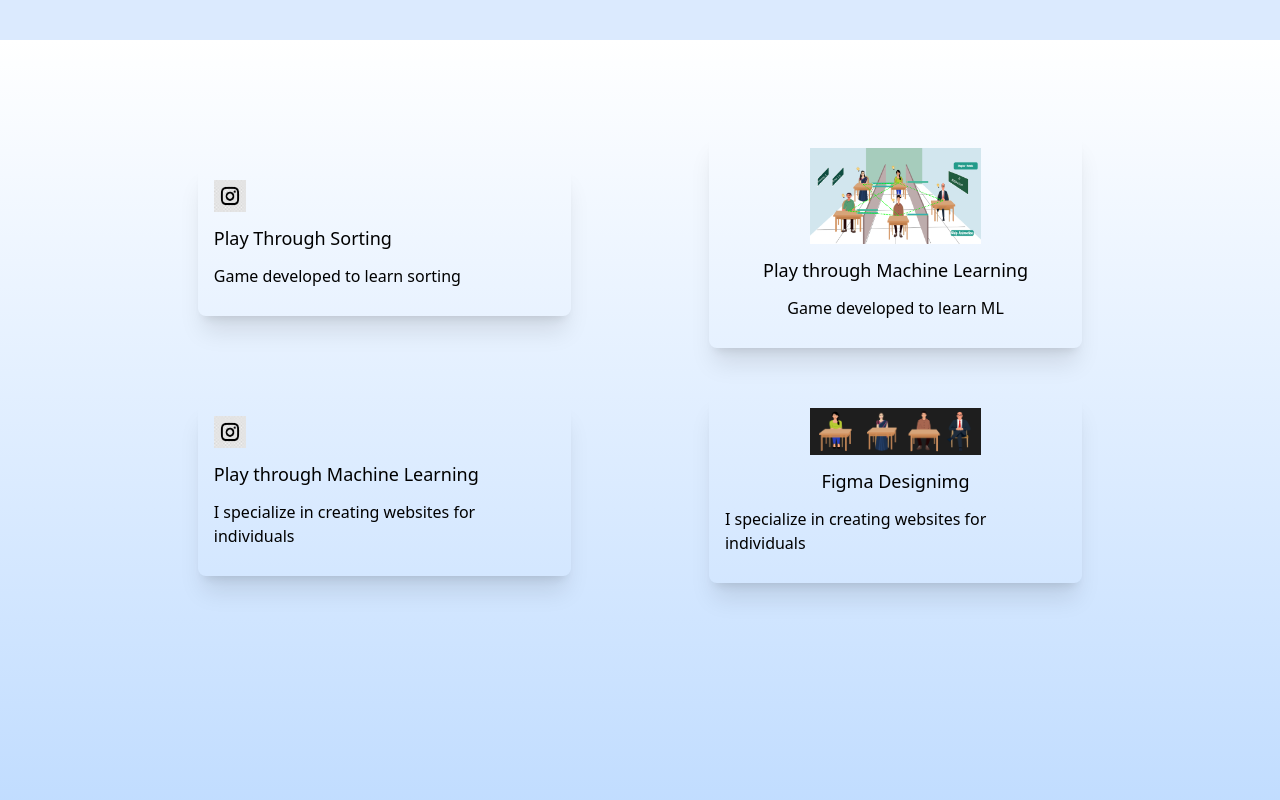
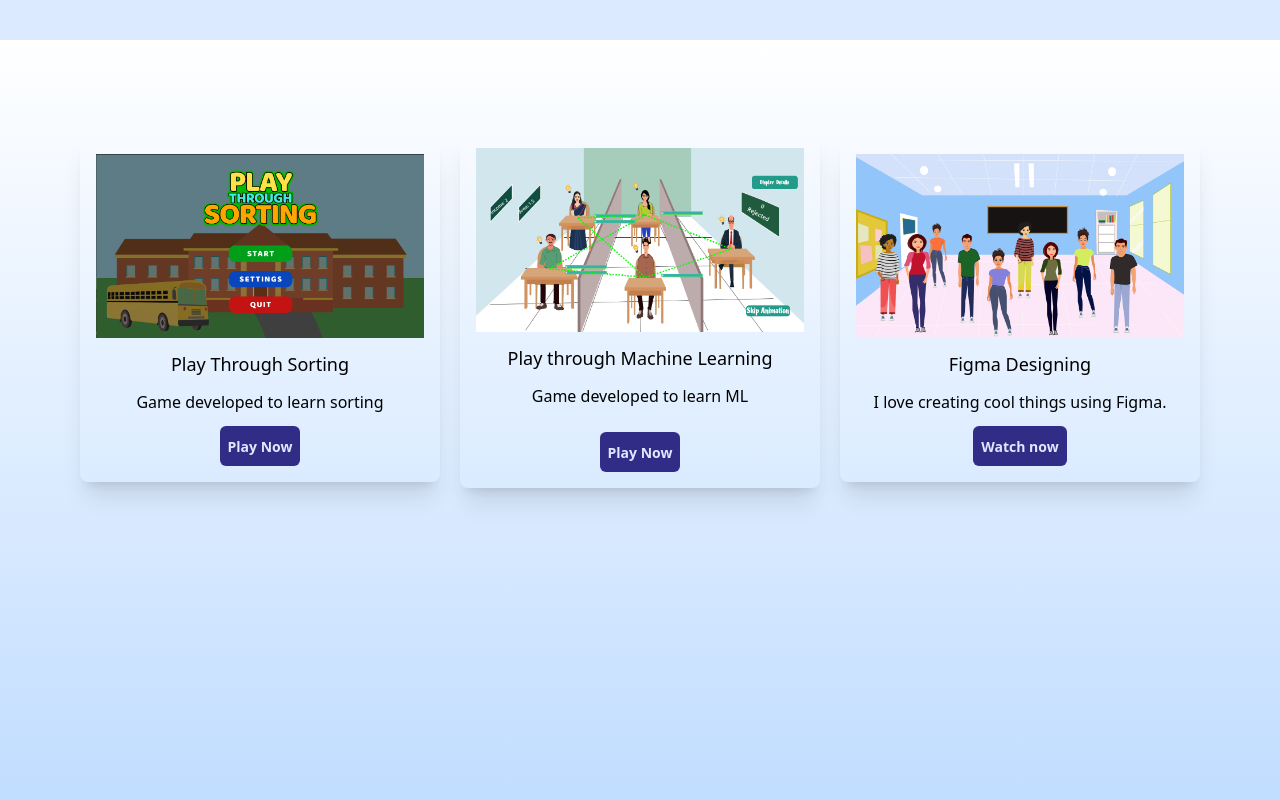
Before and after one commit to ChristyTheresaChacko/Portfolio, a plain HTML site: page index.html in a window 1280 px wide. Shown: the part 2360-3160 px from the top of the page. Drawn offline with nearby package versions, Linux system fonts and the light colour scheme.

Commit message:
Updated projects page.

```diff
--- a/index.html
+++ b/index.html
@@ -34,11 +34,11 @@
                     </li>
                     <li class="hover:text-gray-900">
 
-                        <a href="#project">Projects</a>
+                        <a href="#projects">Projects</a>
                     </li>
                     <li class="hover:text-gray-900">
 
-                        <a href="#contact">Contact</a>
+                        <a href="#contacts">Contact</a>
                     </li>
                 </ul>
                 <!--hamburger-->
@@ -216,35 +216,38 @@
 
     <!--Projects-->
     <div id="projects" class=" p-20 bg-gradient-to-t from-blue-200 md:h-screen">
-        <div class="p-5 sm:p-0 flex flex-wrap gap-5 justify-evenly items-center">
+        <div class=" flex flex-col p-5 sm:p-0 md:flex-row gap-5 justify-evenly items-center mt-h-1/2 ">
         <!--card-->
-         <div class="w-full h-fit md:w-4/12 shadow-xl rounded-lg p-4 my-3 md:my-3 flex flex-col gap-3">
-                    <img class="w-8"src="./insta.jpg" alt="">
+         <div class="w-full h-fit md:w-4/12 shadow-xl rounded-lg p-4 my-3 md:my-3 flex flex-col items-center justify-evenly gap-3  hover:scale-110 transition duration-300 ease-in-out">
+                    <img class=" "src="./sort.png" alt="">
                     <h1 class="font-medium text-lg">Play Through Sorting</h1>
                     <p class="text-gray">Game developed to learn sorting</p>
-                    <a class="text-indigo-200  text-sm font-semibold" href=""></a>
+                    <div class="h-fit w-fit p-2 rounded-md  hover:scale-110 transition duration-300 ease-in-out bg-indigo-900">
+                        <a class="text-indigo-100  text-sm font-bold " href="https://drive.google.com/file/d/1TSiQ_aEqvaHhp_3TGy0CA_i1nSZqNc3-/view?usp=sharing">Play Now</a>
+                    </div>
+
                 </div>
                 <!--card-->
-         <div class="w-full h-fit md:w-4/12 shadow-xl rounded-lg p-4 my-3 md:my-3 flex items-center flex-col gap-3">
-                    <img class="w-1/2 h=1/2 "src="./ptml.png" alt="">
+         <div class="w-full h-fit md:w-4/12 shadow-xl rounded-lg p-4 my-3 md:my-3 hover:scale-110 transition duration-300 ease-in-out flex items-center flex-col gap-3">
+                    <img class=" "src="./ptml.png" alt="">
                     <h1 class="font-medium text-lg">Play through Machine Learning</h1>
                     <p class="text-gray"> Game developed to learn ML</p>
                     <a class="text-indigo-200  text-sm font-semibold" href=""></a>
+                    <div class="h-fit w-fit p-2 rounded-md  hover:scale-110 transition duration-300 ease-in-out bg-indigo-900">
+                        <a class="text-indigo-100  text-sm font-bold " href="https://drive.google.com/file/d/1dVnKSDDW02pEHF-NMyUzEWwDcZ6FMaG0/view?usp=sharing">Play Now</a>
+                    </div>
+
                 </div>
 
-                        <!--card-->
-         <div class="w-full h-fit md:w-4/12 shadow-xl rounded-lg p-4 my-3 md:my-3 flex flex-col gap-3">
-                    <img class="w-8"src="./insta.jpg" alt="">
-                    <h1 class="font-medium text-lg">Play through Machine Learning</h1>
-                    <p class="text-gray"> I specialize in creating websites for individuals</p>
-                    <a class="text-indigo-200  text-sm font-semibold" href=""></a>
-                </div>
 
-                <div class="w-full h-fit md:w-4/12 shadow-xl rounded-lg p-4 my-3 md:my-3 flex flex-col items-center gap-3">
-                    <img class="w-1/2 h-full"src="./F.png" alt="">
-                    <h1 class="font-medium text-lg">Figma Designimg</h1>
-                    <p class="text-gray"> I specialize in creating websites for individuals</p>
-                    <a class="text-indigo-200  text-sm font-semibold" href=""></a>
+                <div class="w-full h-fit md:w-4/12 shadow-xl rounded-lg p-4 my-3 hover:scale-110 transition duration-300 ease-in-out md:my-3 flex flex-col items-center gap-3">
+                    <img class=""src="./Classroom (4).png" alt="">
+                    <h1 class="font-medium text-lg">Figma Designing</h1>
+                    <p class="text-gray"> I love creating cool things using Figma.</p>
+                     <div class="h-fit w-fit p-2 rounded-md  hover:scale-110 transition duration-300 ease-in-out bg-indigo-900">
+                        <a class="text-indigo-100  text-sm font-bold " href="https://www.figma.com/proto/27H3ynMyTKrnFT4uF3W6eb/Untitled?node-id=0-1&t=ozMDP4r1oA33mThr-1">Watch now</a>
+
+                    </div>
                 </div>
         </div>
 
@@ -292,9 +295,8 @@
                 <span class="hidden md:block font-medium text-white hover:text-xl transition duration-300">Made by Christy.</span>
 
                 <div class="flex gap-3">
-                    <a href="#"><img class="h-10 hover:scale-110 transition duration-300" src="./g.webp" alt=""></a>
-                    <a href="#"><img class="h-10 hover:scale-110 transition duration-300" src="./l.jpg" alt=""></a>
-                    <a href=""><img class="h-10 hover:scale-110 transition duration-300" src="./i.jpg" alt=""></a>
+                    <a href="https://github.com/christytheresachacko"><img class="h-10 hover:scale-110 transition duration-300" src="./g.webp" alt=""></a>
+                    <a href="https://www.linkedin.com/in/christy-theresa-chacko/"><img class="h-10 hover:scale-110 transition duration-300" src="./l.jpg" alt=""></a>
 
                 </div>
             </div>
```
Also changed, not shown: Classroom (4).png (added), sort.png (added).
